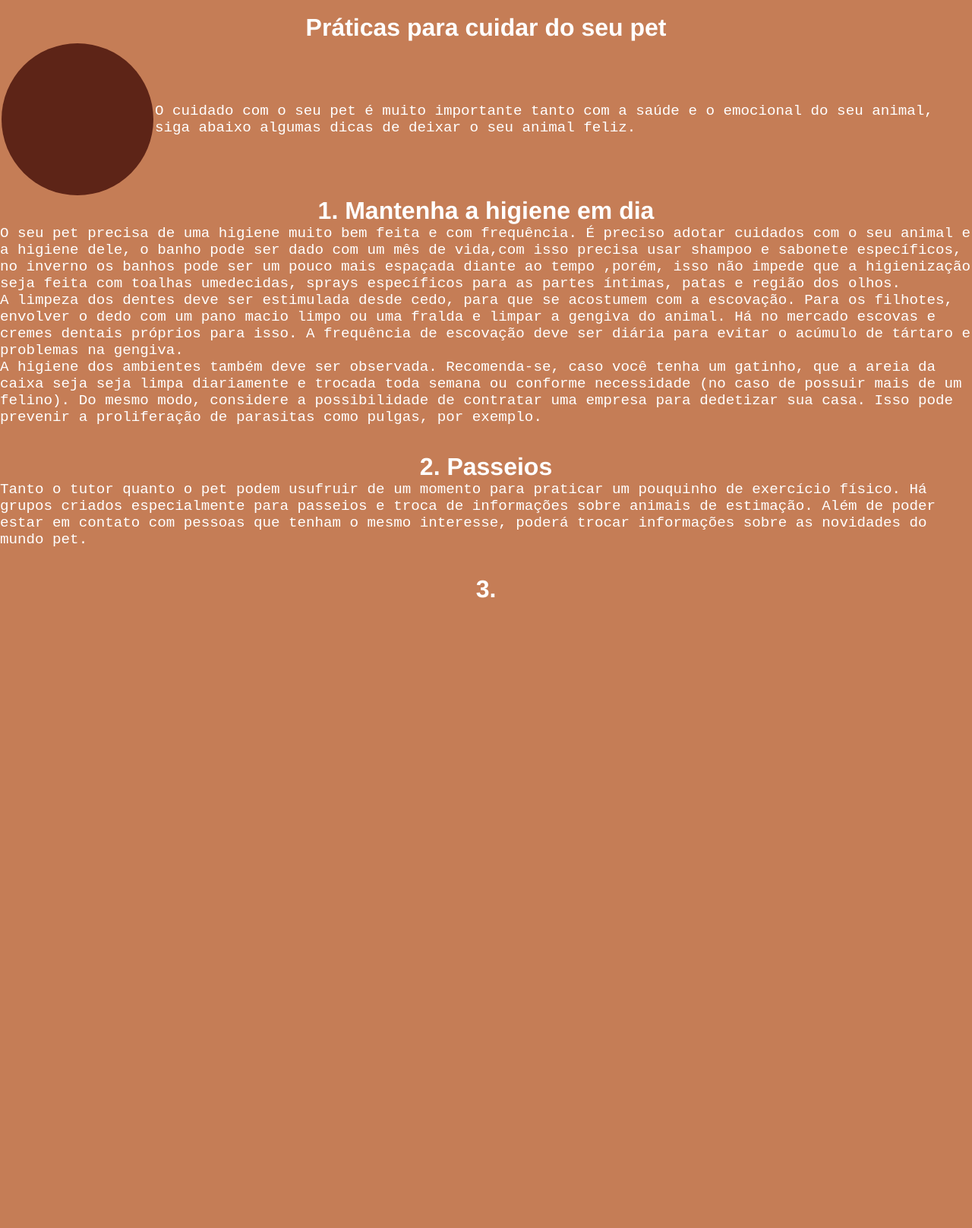
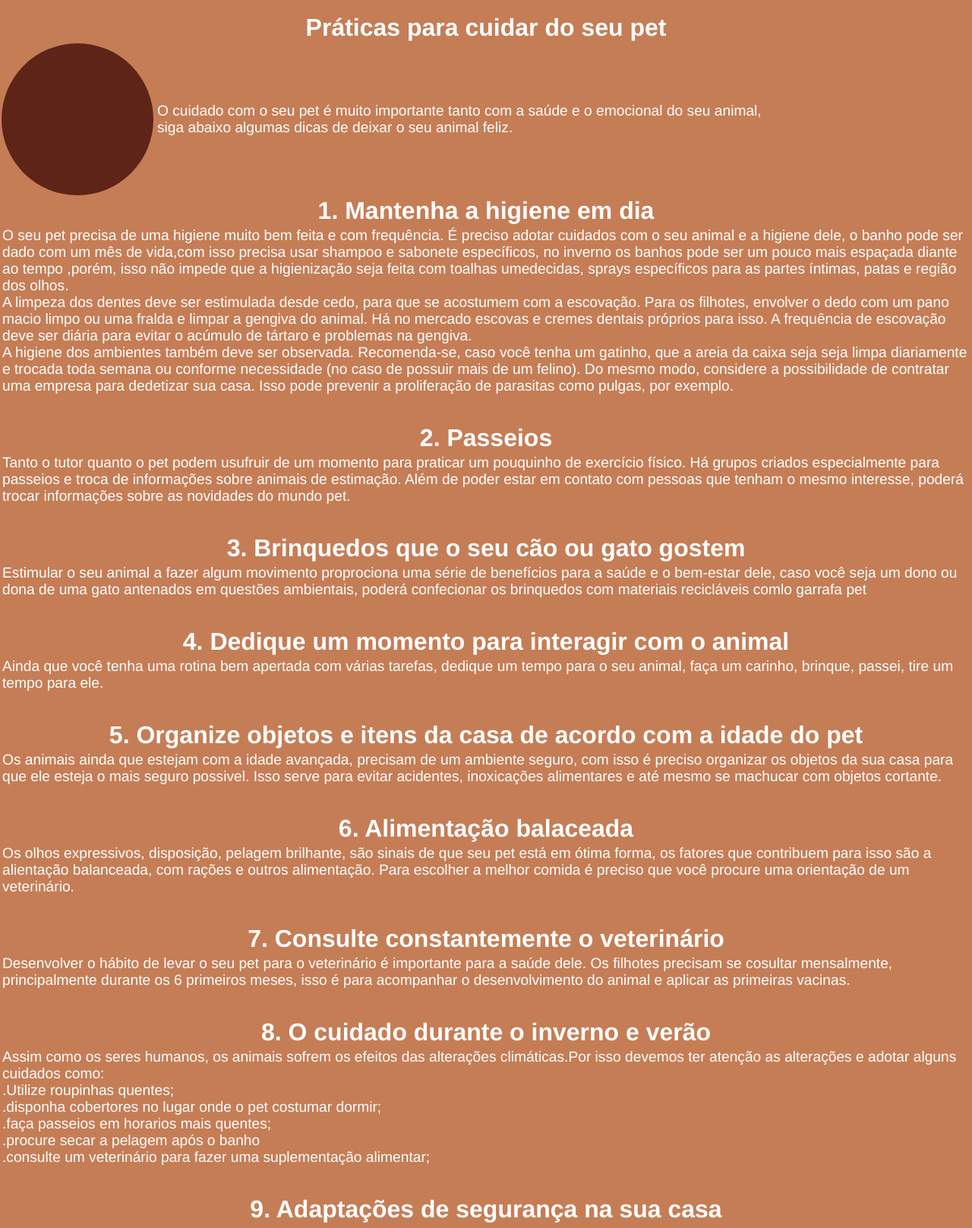
Before and after one commit to pe3dro/Grand_Pets, a PHP site: page /menu/cuidado.html in a window 1280 px wide. Shown: the part 228-1844 px from the top of the page at 76% size. Before the commit the page ends 1022 px from the top, so only its background shows below. Run offline with PHP 8.4, Linux system fonts and the light colour scheme.

Commit message:
v8.0
ajustes

```diff
--- a/menu/cuidado.html
+++ b/menu/cuidado.html
@@ -49,7 +49,55 @@
    Além de poder estar em contato com pessoas que tenham o mesmo interesse, poderá trocar informações sobre as novidades do mundo pet.</p>
    <br>
    <br>
-   <h1>3.</h1>
+   <h1>3. Brinquedos que o seu cão ou gato gostem</h1>
+   <p>Estimular o seu animal a fazer algum movimento proprociona uma série de benefícios para a saúde e o bem-estar dele,
+  caso você seja um dono ou dona de uma gato antenados em questões ambientais, poderá confecionar os brinquedos com materiais recicláveis comlo garrafa pet
+   </p>
+ <br>
+ <br>
+ <h1>4. Dedique um momento para interagir com o animal</h1>
 
+ <p>Ainda que você tenha uma rotina bem apertada com várias tarefas, dedique um tempo para o seu animal, faça um carinho, brinque, passei,
+  tire um tempo para ele.
+ </p>
+  <br>
+  <br>
+
+  <h1>5. Organize objetos e itens da casa de acordo com a idade do pet</h1>
+
+  <P>Os animais ainda que estejam com a idade avançada, precisam de um ambiente seguro, com isso é preciso organizar os objetos da sua casa
+    para que ele esteja o mais seguro possivel. Isso serve para evitar acidentes, inoxicações alimentares e até mesmo se machucar com objetos cortante.
+    </P>
+    <br>
+    <br>
+    <h1>6. Alimentação balaceada</h1>
+
+    <P>Os olhos expressivos, disposição, pelagem brilhante, são sinais de que seu pet está em ótima forma, os fatores que contribuem para isso
+      são a alientação balanceada, com rações e outros alimentação. Para escolher a melhor comida é preciso que você procure uma orientação de um veterinário.</P>
+
+      <br>
+      <br>
+
+      <h1>7. Consulte constantemente o veterinário</h1>
+
+      <p>Desenvolver o hábito de levar o seu pet para o veterinário é importante para a saúde dele. Os filhotes precisam se cosultar mensalmente, principalmente durante os 6 primeiros meses,
+        isso é para acompanhar o desenvolvimento do animal e aplicar as primeiras vacinas.
+      </p>
+
+      <br>
+      <br>
+      <h1>8. O cuidado durante o inverno e verão</h1>
+
+      <P>Assim como os seres humanos, os animais sofrem os efeitos das alterações climáticas.Por isso devemos ter atenção as alterações e adotar alguns cuidados como:<BR>
+       .Utilize roupinhas quentes; <br>
+       .disponha cobertores no lugar onde o pet costumar dormir;<br>
+       .faça passeios em horarios mais quentes;<br>
+       .procure secar a pelagem após o banho<br>
+       .consulte um veterinário para fazer uma suplementação alimentar;</P>
+
+       <br>
+       <br>
+       <h1>9. Adaptações de segurança na sua casa</h1>
+       <p></p>
 </body>
 </html>
--- a/style.css
+++ b/style.css
@@ -11,8 +11,8 @@ img.image{
     margin-left: auto;
     margin-right: auto }
     .mainmenubtn {
-        background-color: white;
-        color: black;
+    background-color: #280000;
+        color: white;
         border: none;
         cursor: pointer;
         padding:10px;
@@ -28,11 +28,11 @@ img.image{
         display: none;
         position: relative;
         top: -280px;
-        background-color: white;
+        background-color: #440e0d;
         min-width: 200px;
     }
     .dropdown-child a {
-        color: black;
+        color: white;
         padding: 20px;
         text-decoration: none;
         display: block;
@@ -65,9 +65,10 @@ img.image{
     }
     p{
         color: white;
-        font-family: 'Courier New', Courier, monospace;
         font-size: larger;
         text-align: left;
+        margin: 1px;
+        padding: 2px;
     }
     #tex{
         text-align: center;
@@ -79,7 +80,8 @@ img.image{
         font-family: 'Gill Sans', 'Gill Sans MT', Calibri, 'Trebuchet MS', sans-serif;
     }
     .dog{
-        border:solid  #5d2417;
+        padding: 30px;
+        margin: 10px;
     }
    .comen{
     border: solid black;
```
Also changed, not shown: imagens/download.png (added).
